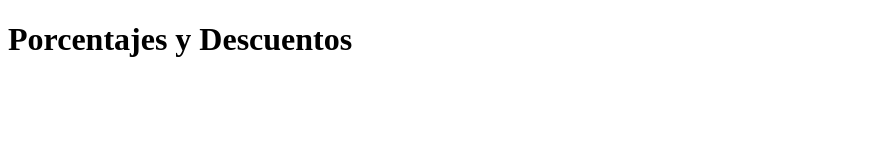
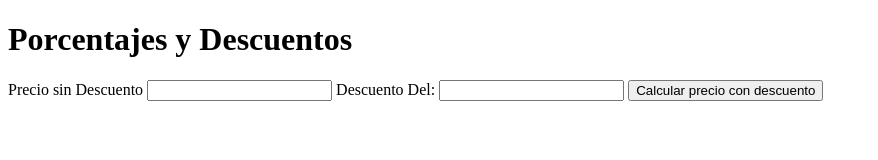
Before and after one commit to hectorluisgm/platzi-curso-practico-JavaScript, a plain HTML site: page descuentos.html in a window 1280 px wide. Shown: the whole page, without its empty margins (0-878 px from the left). Drawn offline with Linux system fonts and the light colour scheme.

Commit message:
Se crearon las funciones para calcular el Descuento

```diff
--- a/descuentos.html
+++ b/descuentos.html
@@ -10,7 +10,23 @@
     <h1>
         Porcentajes y Descuentos
     </h1>
+    <section>
+        <form>
+            <label for="PrecioTotal"> Precio sin Descuento </label>
+            <input type="number" id="PrecioTotal">
 
+            <label for="porcentajeDescuento"> Descuento Del: </label>
+            <input type="number" id="porcentajeDescuento">
+
+            <button type="button" onclick="onCickPrinceWithDiscount()">
+                Calcular precio con descuento
+            </button>
+
+            <p id="ResultPrice">
+
+            </p>
+        </form>
+    </section>
     <script src="./descuentos.js"></script>
 </body>
 </html>
--- a/descuentos.js
+++ b/descuentos.js
@@ -0,0 +1,29 @@
+// const PrecioOriginal = 100;
+// const descuento = 15;
+// console.log({
+//     PrecioOriginal,
+//     descuento,
+//     porcentajeDePrecioConDescuento,
+//     precioConDescuento,
+// });
+
+
+function calcularPrecioConDescuento(precio, descuento){
+    const porcentajeDePrecioConDescuento = 100 - descuento;
+    const precioConDescuento = (precio * porcentajeDePrecioConDescuento)/100;
+
+    return precioConDescuento;
+}
+
+function onCickPrinceWithDiscount(){
+    const price = document.getElementById("PrecioTotal");
+    const priceValue = price.value;
+
+    const discount = document.getElementById("porcentajeDescuento");
+    const discountValue= discount.value;
+
+    const PrinceWithDiscount = calcularPrecioConDescuento(priceValue, discountValue)
+
+    const ResultPrice = document.getElementById("ResultPrice");
+    ResultPrice.innerText = "Tu precio final con descuento es de " + PrinceWithDiscount;
+}
```
